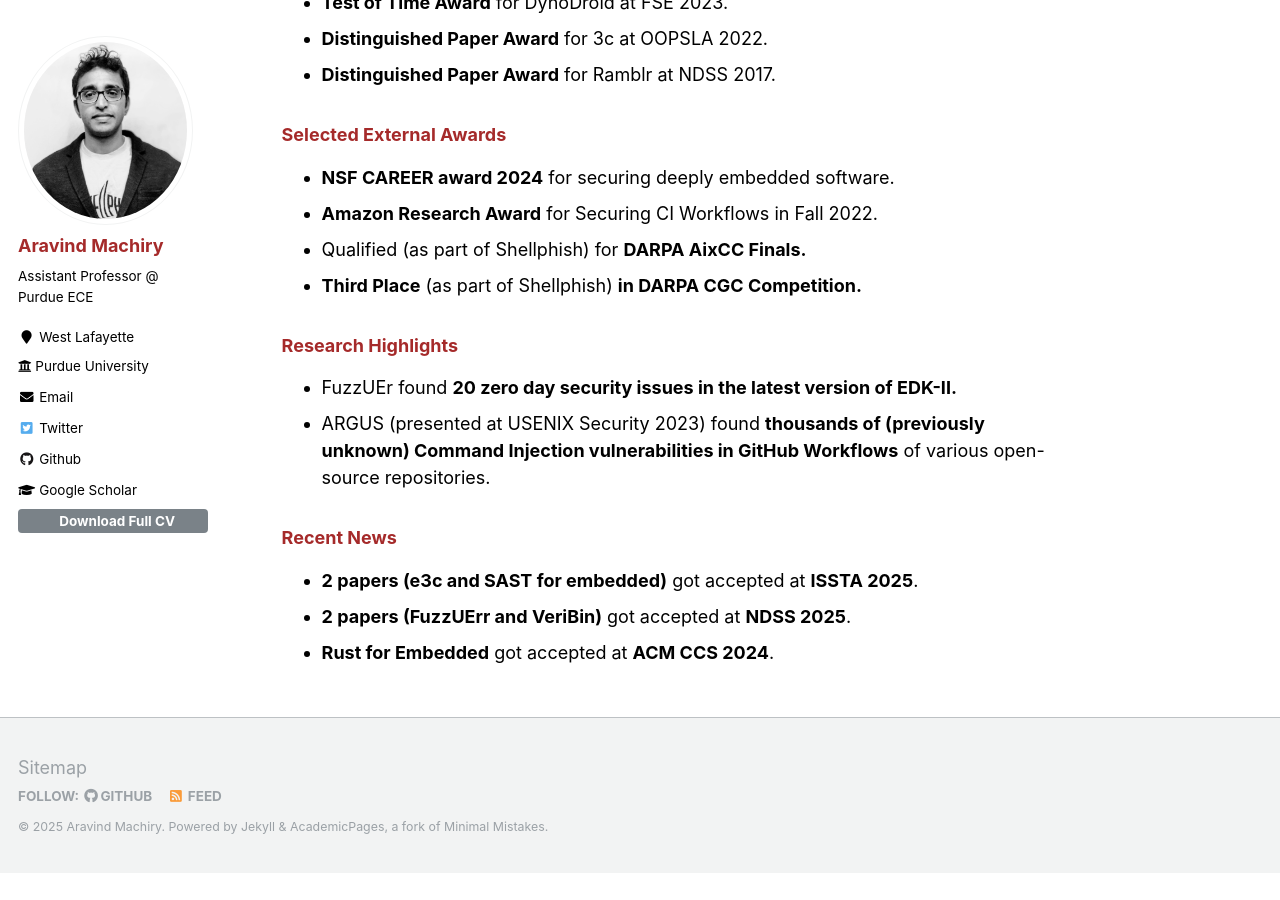
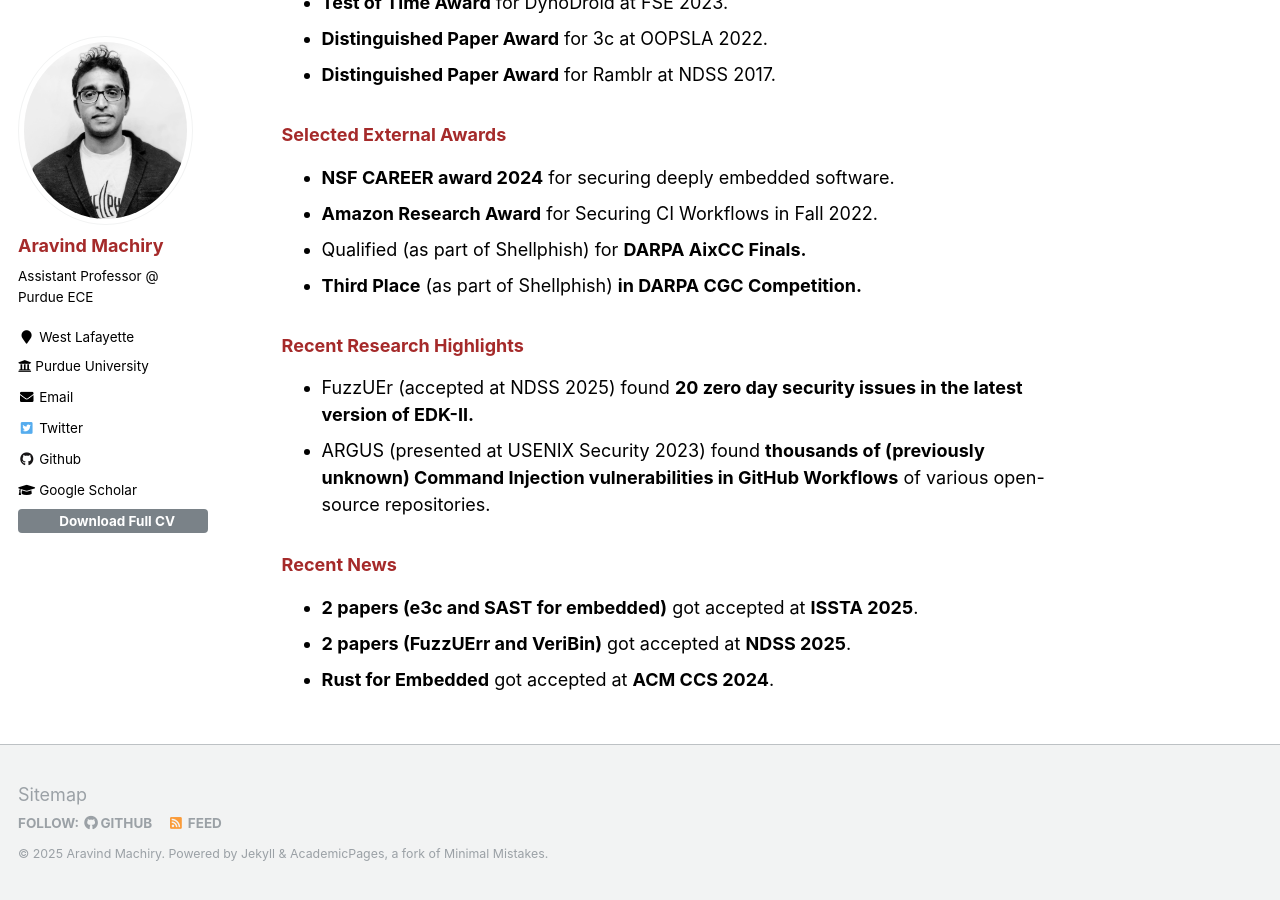
Before and after one commit to Machiry/machiry.github.io, a Jekyll site: the page built from _pages/about.md, in a window 1280 px wide and 900 px high, scrolled down 513 px. Built offline with Jekyll 4.4.1, drawn with Linux system fonts in a browser that asks for light colours; before the commit the page ends 1386 px from its top, so only the background shows below that.

Commit message:
Update about.md

```diff
--- a/_pages/about.md
+++ b/_pages/about.md
@@ -26,8 +26,8 @@ My solutions have a flavor of static/dynamic program analysis, fuzzing, type sys
 * Qualified (as part of Shellphish) for __DARPA AixCC Finals.__
 * __Third Place__ (as part of Shellphish) __in DARPA CGC Competition.__
 
-### Research Highlights
-* FuzzUEr found __20 zero day security issues in the latest version of EDK-II.__
+### Recent Research Highlights
+* FuzzUEr (accepted at NDSS 2025) found __20 zero day security issues in the latest version of EDK-II.__
 * ARGUS (presented at USENIX Security 2023) found __thousands of (previously unknown) Command Injection vulnerabilities in GitHub Workflows__ of various open-source repositories.
 
 ### Recent News
```
